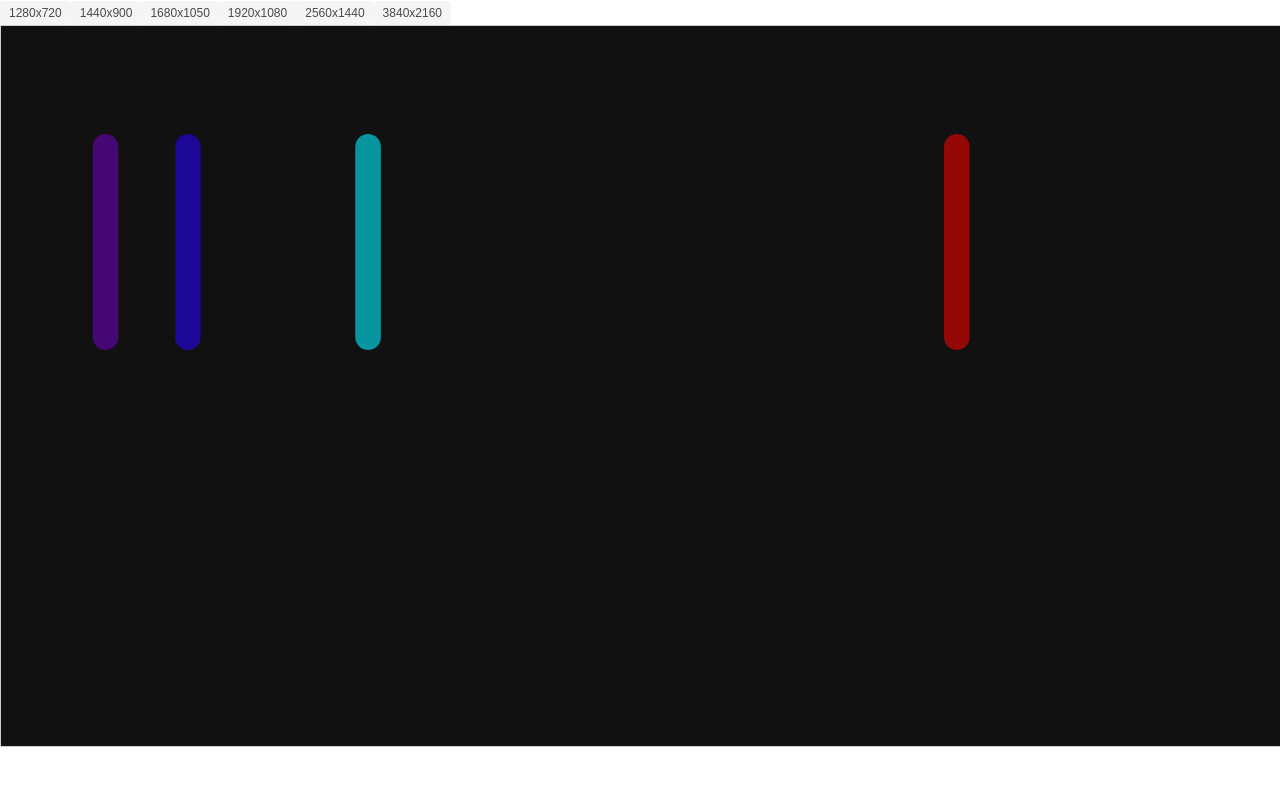
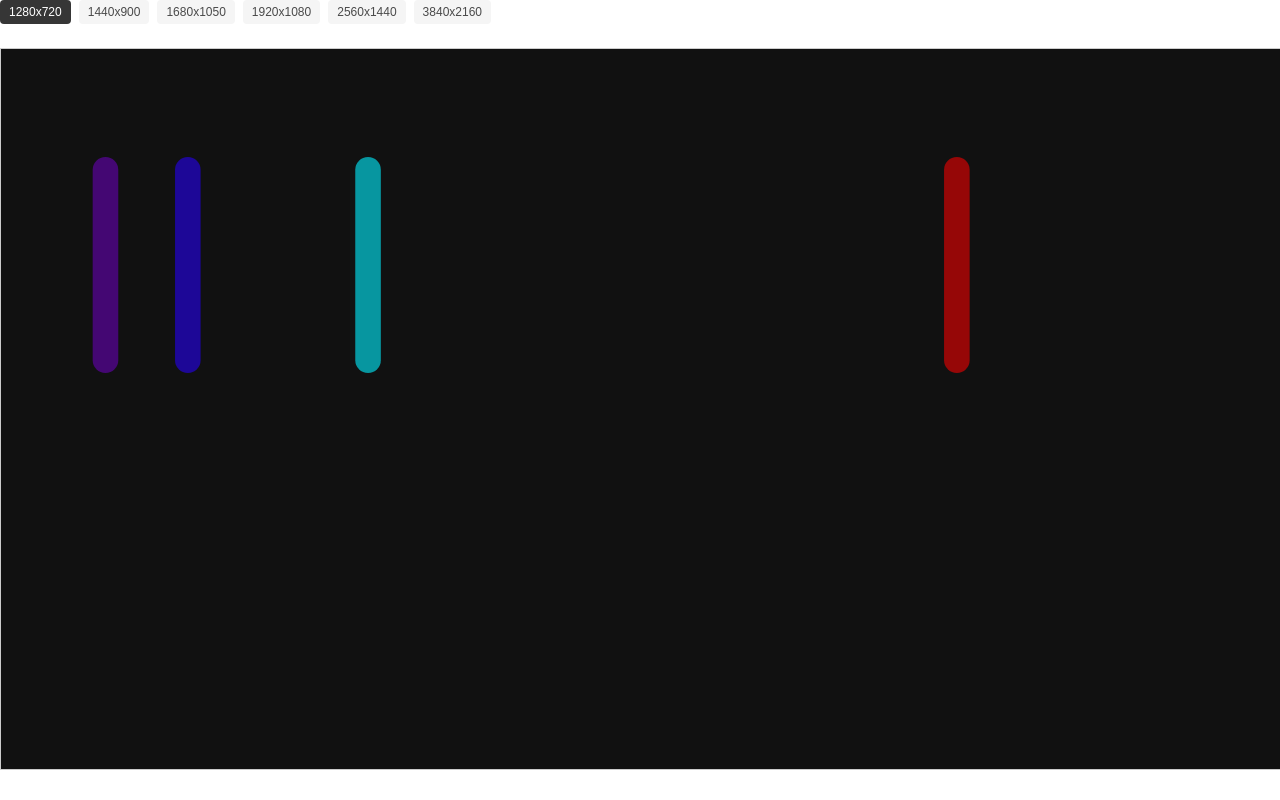
Before and after one commit to andygock/emission-spectra, a React (Vite) app: page / in a window 1280 px wide. Built offline with nearby package versions, Linux system fonts and the light colour scheme.

Commit message:
Add active res classes

```diff
--- a/package.json
+++ b/package.json
@@ -9,6 +9,7 @@
   },
   "dependencies": {
     "@babel/runtime-corejs3": "^7.10.4",
+    "classnames": "^2.2.6",
     "react": ">=15",
     "react-dom": "^16.13.1",
     "react-router-dom": "^5.2.0"
--- a/src/App.js
+++ b/src/App.js
@@ -6,11 +6,10 @@ import './styles.css';
 const App = () => {
   const [size, setSize] = React.useState([1280, 720]); // [width, height]
   const [width, height] = size;
-  // console.log(size);
 
   return (
     <div>
-      <Resolutions onSelect={setSize} />
+      <Resolutions currentSize={size} onSelect={setSize} />
       <Canvas width={width} height={height} />
     </div>
   );
--- a/src/Resolutions.js
+++ b/src/Resolutions.js
@@ -1,4 +1,5 @@
 import React from 'react';
+import classnames from 'classnames';
 
 const sizes = [
   [1280, 720],
@@ -9,13 +10,25 @@ const sizes = [
   [3840, 2160],
 ];
 
-const Resolutions = ({ onSelect = () => null }) =>
-  sizes.map(([w, h], index) => (
-    <span
-      key={index}
-      className="tag res"
-      onClick={() => onSelect([w, h])}
-    >{`${w}x${h}`}</span>
-  ));
+const Resolutions = ({
+  currentSize: [currentWidth, currentHeight],
+  onSelect = () => null,
+}) => (
+  <div className="tags">
+    {sizes.map(([w, h], index) => (
+      <span
+        key={index}
+        className={classnames([
+          'tag',
+          'res',
+          {
+            'is-dark': currentWidth === w && currentHeight === h,
+          },
+        ])}
+        onClick={() => onSelect([w, h])}
+      >{`${w}x${h}`}</span>
+    ))}
+  </div>
+);
 
 export default Resolutions;
```
Also changed, not shown: 1 other file (tests, documents, lock files or other folders).
